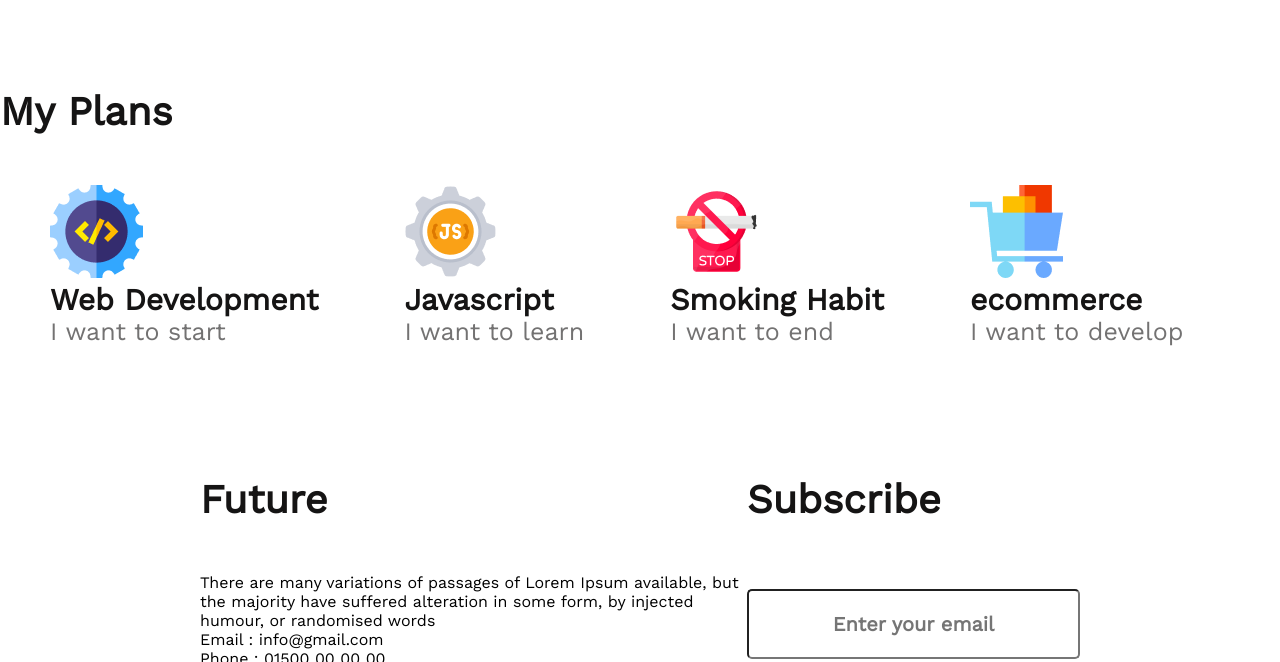
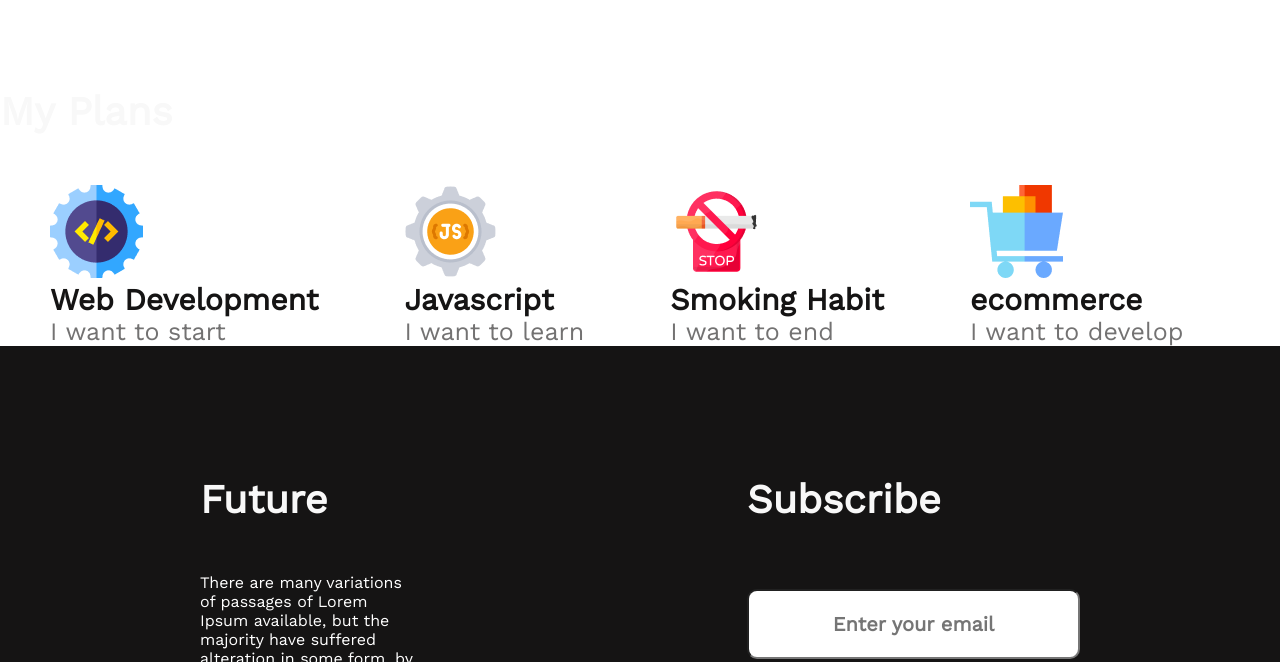
Before and after one commit to nazirmithu/assignment-portfolio, a plain HTML site: page index.html in a window 1280 px wide. Shown: the part 1716-2378 px from the top of the page. Drawn offline with nearby package versions, Linux system fonts and the light colour scheme.

Commit message:
contect section modify

```diff
--- a/index.html
+++ b/index.html
@@ -69,8 +69,8 @@
             <div>
                 <h1 class="section-title">Future</h1>
                 <p class="section-description">There are many variations of passages of Lorem Ipsum available, but the majority have suffered alteration in some form, by injected humour, or randomised words</p>
-                <p>Email : info@gmail.com</p>
-                <p>Phone : 01500 00 00 00</p>
+                <p class="section-description">Email : info@gmail.com</p>
+                <p class="section-description">Phone : 01500 00 00 00</p>
                 <a href="">
                     <img src="images/icons/fb.png" alt="">
                 </a>
--- a/styles.css/portfolio.css
+++ b/styles.css/portfolio.css
@@ -61,7 +61,8 @@
 .contact {
     display: flex;
     padding: 130px 200px;
-}
+    background: #151414;
+    }
 
 .contact a {
     text-decoration: none;
@@ -69,7 +70,16 @@
 
 .contact .section-title {
     text-align: left;
-    }
+}
+.section-description{
+    color: #FFFFFF;
+    margin-top: 16px;
+    margin-bottom: 24px;
+    margin-right: 331px;
+}
+.section-title{
+    color: #F8F8F8;
+}
 
 input {
 
@@ -79,7 +89,7 @@ input {
     font-size: 20px;
     height: 64px;
     width: 170.11px;
-    border-radius: 5px;
+    border-radius: 10px;
     color: #F15B22;
     width: 325px;
     height: 64px;
```
